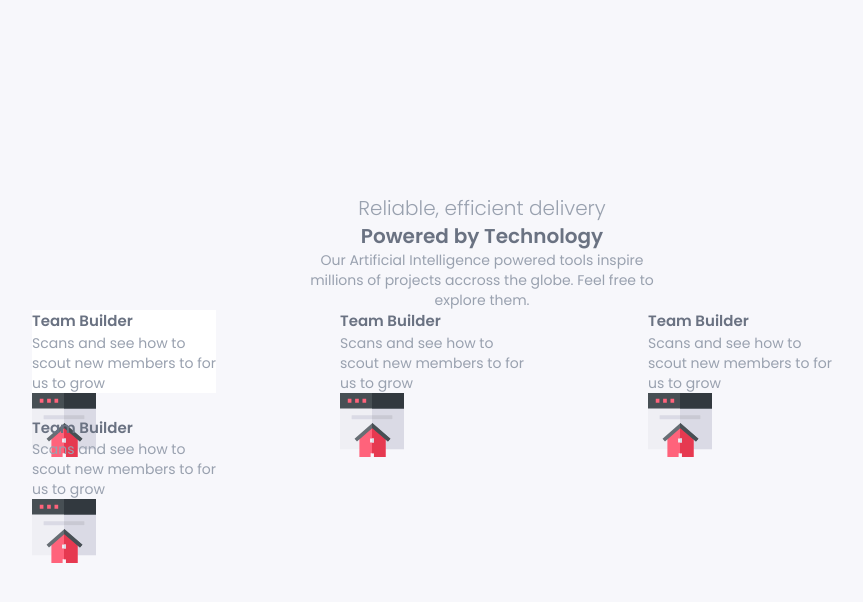
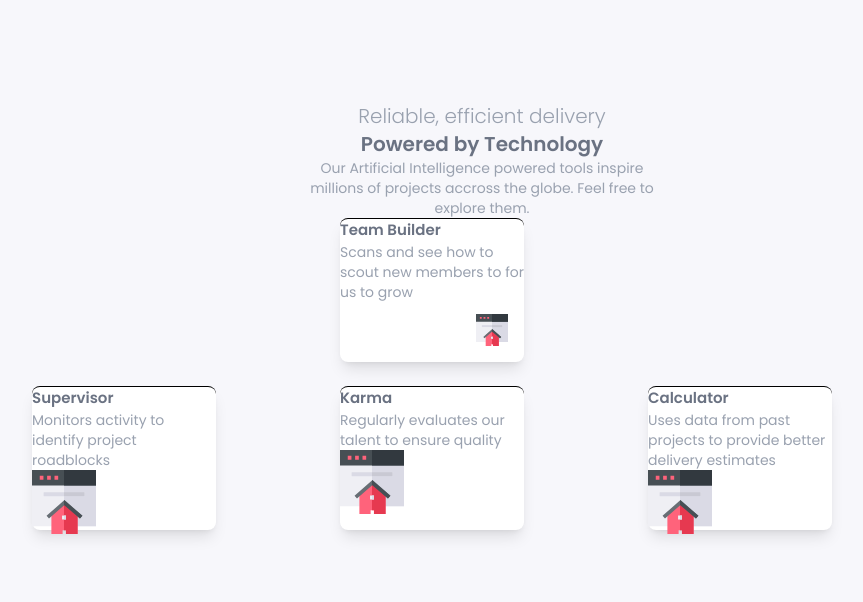
Before and after one commit to BCEESAY10/four-card-feature-section, a React (Vite) app in the folder four-card-feature-section/: page / in a window 1280 px wide. Shown: the top 602 px of the page, without its empty margins (158-1021 px from the left). Built offline with nearby package versions, Linux system fonts and the light colour scheme.

Commit message:
get all the boxes

```diff
--- a/four-card-feature-section/src/App.jsx
+++ b/four-card-feature-section/src/App.jsx
@@ -1,38 +1,37 @@
 import './App.css'
-import './index.css'
 
 function App(){
 
   return (
     <>
-      <main className='min-h-full min-w-[375px] lg:w-[1440px] bg-transparent p-0 lg:p-16 font-poppins flex flex-col items-center justify-start'>
+      <main className='min-h-full min-w-[375px] lg:w-[1440px] bg-transparent p-6 lg:p-16 font-poppins flex flex-col items-center justify-center'>
         <header className='w-full lg:w-1/4 text-center px-8 space-y-8'>
           <h1 className='font-[200] text-xl text-gray-400'>Reliable, efficient delivery</h1>
           <h1 className='font-[600] text-xl text-gray-500'>Powered by Technology</h1>
           <h1 className='text-sm text-gray-400'>Our Artificial Intelligence powered tools inspire millions of projects accross the globe. Feel free to explore them.</h1>
         </header>
         <article className='grid px-8 gap-6 mt-10 grid-cols-1 lg:grid-cols-3 lg:grid-rows-3 lg:w-[900px]'>
-          <div className='w-[90%] lg:w-46 relative bg-white'>
+          <div className='w-[90%] lg:w-46 h-36 relative bg-white p-6 rounded-lg shadow-lg border-t border-blue lg:row-start-1 lg:col-start-2'>
              <h4 className='font-[600] text-gray-500'>Team Builder</h4>
              <p className='text-sm text-gray-400'>Scans and see how to scout new members to for us to grow</p>
+             <img className='absolute h-8 w-8 bottom-4 right-4' src="/images/icon-team-builder.svg" alt="Team builder image" />
+          </div>
+
+          <div className='w-[90%] lg:w-46 relative bg-white p-6 rounded-lg shadow-lg border-t border-blue lg:row-start-2'>
+             <h4 className='font-[600] text-gray-500'>Supervisor</h4>
+             <p className='text-sm text-gray-400'>Monitors activity to identify project roadblocks</p>
              <img className='absolute' src="/images/icon-team-builder.svg" alt="Team builder image" />
           </div>
 
-          <div className='w-[90%] lg:w-46 relative'>
-             <h4 className='font-[600] text-gray-500'>Team Builder</h4>
-             <p className='text-sm text-gray-400'>Scans and see how to scout new members to for us to grow</p>
+          <div className='w-[90%] lg:w-46 relative bg-white p-6 rounded-lg shadow-lg border-t border-blue lg:row-start-2 lg:col-start-2'>
+             <h4 className='font-[600] text-gray-500'>Karma</h4>
+             <p className='text-sm text-gray-400'>Regularly evaluates our talent to ensure quality</p>
              <img className='absolute' src="/images/icon-team-builder.svg" alt="Team builder image" />
           </div>
 
-          <div className='w-[90%] lg:w-46 relative'>
-             <h4 className='font-[600] text-gray-500'>Team Builder</h4>
-             <p className='text-sm text-gray-400'>Scans and see how to scout new members to for us to grow</p>
-             <img className='absolute' src="/images/icon-team-builder.svg" alt="Team builder image" />
-          </div>
-
-          <div className='w-[90%] lg:w-46 relative'>
-             <h4 className='font-[600] text-gray-500'>Team Builder</h4>
-             <p className='text-sm text-gray-400'>Scans and see how to scout new members to for us to grow</p>
+          <div className='w-[90%] lg:w-46 relative bg-white p-6 rounded-lg shadow-lg border-t border-blue lg:row-start-2 lg:col-start-3'>
+             <h4 className='font-[600] text-gray-500'>Calculator</h4>
+             <p className='text-sm text-gray-400'>Uses data from past projects to provide better delivery estimates</p>
              <img className='absolute' src="/images/icon-team-builder.svg" alt="Team builder image" />
           </div>
         </article>
```
